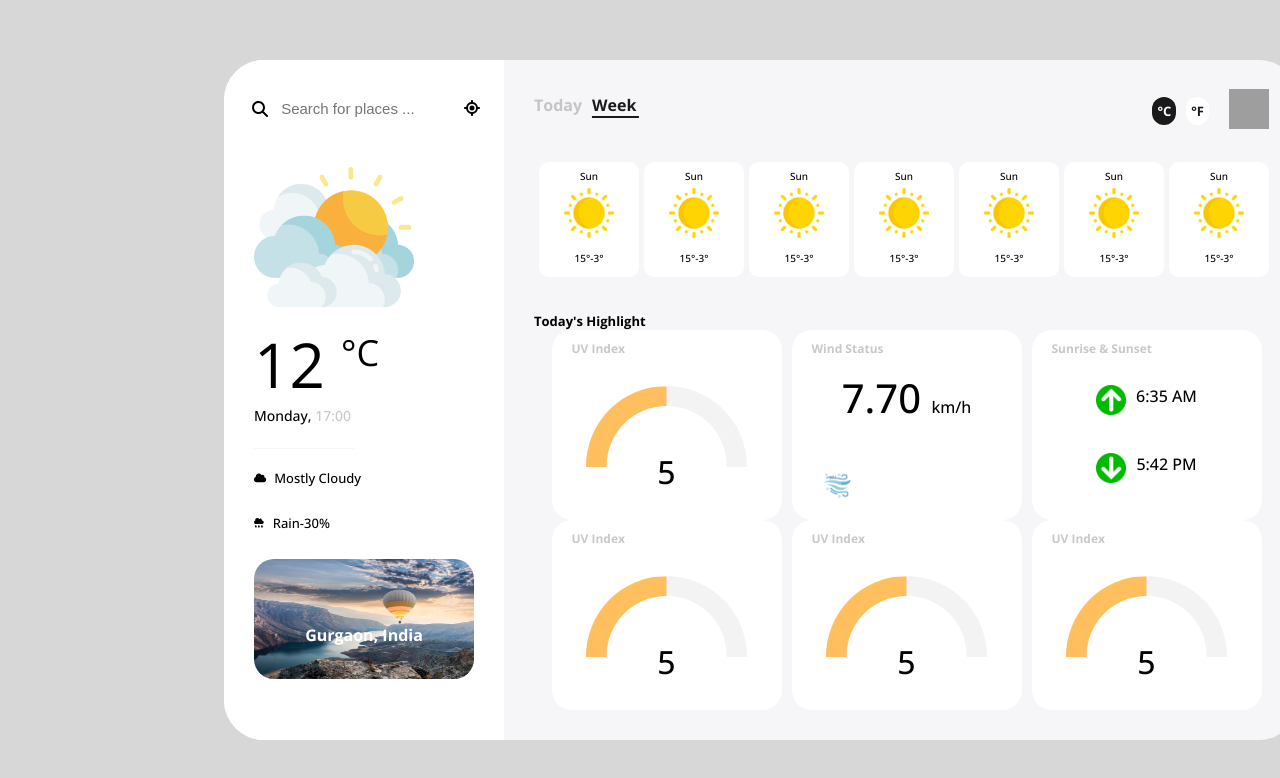
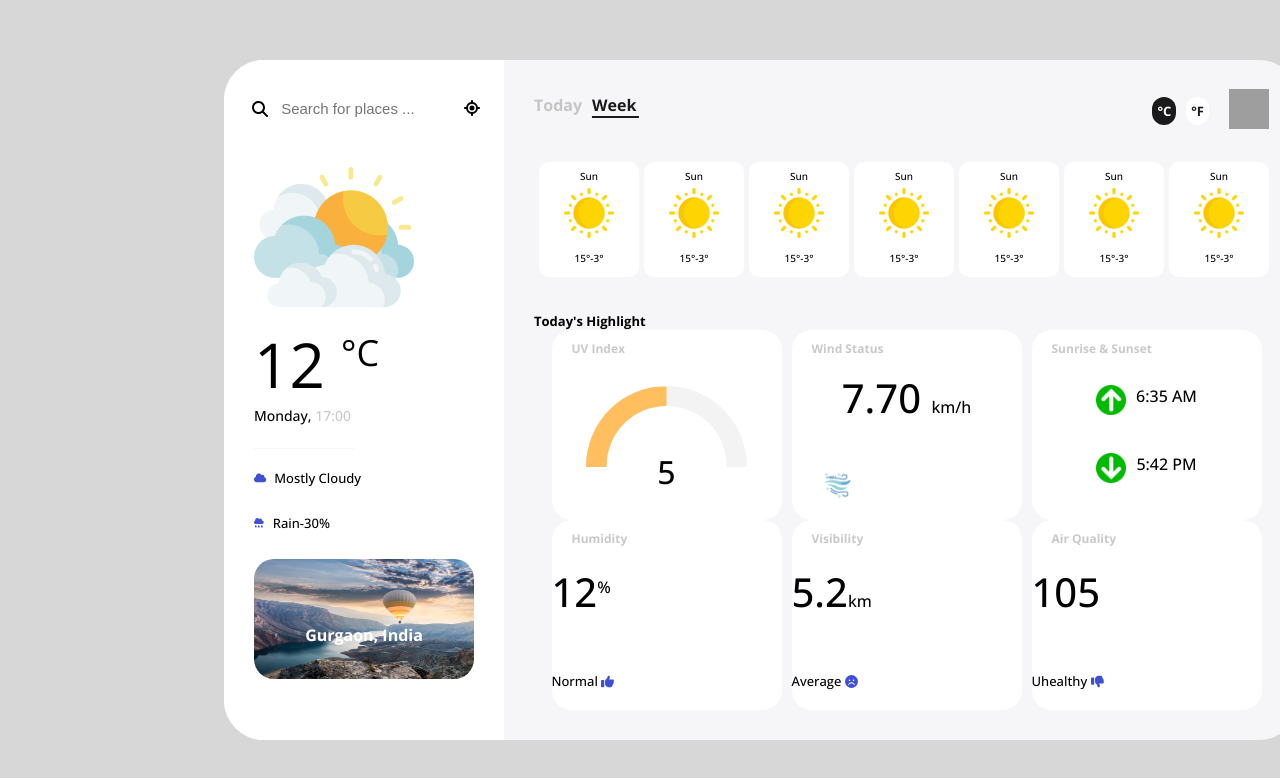
Before and after one commit to vishwajeet161/Angular-basic-projects, an Angular app in the folder weather-app/: page / in a window 1280 px wide. Shown: the top 778 px of the page. Built offline with nearby package versions, Linux system fonts and the light colour scheme; grey boxes are pictures that could not be loaded.

Commit message:
Completed the UI part of this project by completing right-container UI part **Still some CSS changes needed**

```diff
--- a/weather-app/src/app/left-container/left-container.component.html
+++ b/weather-app/src/app/left-container/left-container.component.html
@@ -13,11 +13,11 @@
         <div class="dividing-line"></div>
         <div class="left-container-other-details">
             <div class="left-container-temp-summary">
-                <div class="left-container-temp-summary-phrase-img"><fa-icon class="fa-xs" [icon]="faCloud"></fa-icon></div>
+                <div class="left-container-temp-summary-phrase-img"><fa-icon class="fa-xs" [icon]="faCloud" style="color: #4050d2"></fa-icon></div>
                 <div class="left-container-temp-summary-value">Mostly Cloudy</div>
             </div>
             <div class="left-container-rain-stats">
-                <div class="left-container-rain-stats-img"><fa-icon class="fa-xs" [icon]="faCloudRain"></fa-icon></div>
+                <div class="left-container-rain-stats-img"><fa-icon class="fa-xs" [icon]="faCloudRain" style="color: #4050d2"></fa-icon></div>
                 <div class="left-container-rain-stats-value">Rain-30%</div>
             </div>
             <div class="left-container-location-details">
--- a/weather-app/src/app/right-container/right-container.component.html
+++ b/weather-app/src/app/right-container/right-container.component.html
@@ -144,34 +144,19 @@
             </div>
             <div class="right-container-todays-highlight-cards">
                 <div class="right-container-todays-highlight-card">
-                    <div class="right-container-todays-highlight-card-title">UV Index</div>
-                    <div class="gauge">
-                        <div class="gauge__body">
-                            <div class="gauge__fill"></div>
-                            <div class="gauge__cover"></div>
-                        </div>
-                    </div>
-                    <div class="right-container-todays-highlight-value">5</div>
+                    <div class="right-container-todays-highlight-card-title">Humidity</div>
+                    <div class="wind-status-value" style="align-self: self-start;">12<sup class="unit">%</sup></div>
+                    <div class="humidity-summary" style="align-self: self-start;">Normal <span><fa-icon class="fa-sn" [icon]="faThumbsUp" style="color: #4050d2"></fa-icon></span></div>
                 </div>
                 <div class="right-container-todays-highlight-card">
-                    <div class="right-container-todays-highlight-card-title">UV Index</div>
-                    <div class="gauge">
-                        <div class="gauge__body">
-                            <div class="gauge__fill"></div>
-                            <div class="gauge__cover"></div>
-                        </div>
-                    </div>
-                    <div class="right-container-todays-highlight-value">5</div>
+                    <div class="right-container-todays-highlight-card-title">Visibility</div>
+                    <div class="wind-status-value" style="align-self: self-start;">5.2<span class="unit">km</span></div>
+                    <div class="humidity-summary" style="align-self: self-start;">Average <span><fa-icon class="fa-sn" [icon]="faFaceFrown" style="color: #4050d2"></fa-icon></span></div>
                 </div>
                 <div class="right-container-todays-highlight-card">
-                    <div class="right-container-todays-highlight-card-title">UV Index</div>
-                    <div class="gauge">
-                        <div class="gauge__body">
-                            <div class="gauge__fill"></div>
-                            <div class="gauge__cover"></div>
-                        </div>
-                    </div>
-                    <div class="right-container-todays-highlight-value">5</div>
+                    <div class="right-container-todays-highlight-card-title">Air Quality</div>
+                    <div class="wind-status-value" style="align-self: self-start;">105</div>
+                    <div class="humidity-summary" style="align-self: self-start;">Uhealthy <span><fa-icon class="fa-sn" [icon]="faThumbsDown" style="color: #4050d2"></fa-icon></span></div>
                 </div>
             </div>
         </div>
--- a/weather-app/src/app/right-container/right-container.component.scss
+++ b/weather-app/src/app/right-container/right-container.component.scss
@@ -373,3 +373,9 @@
     font-weight: 500;
     font-size: 16px;
 }
+
+.humidity-summary{
+    font-size: small;
+    font-weight: 500;
+    margin-bottom: 20px;
+}
--- a/weather-app/src/app/right-container/right-container.component.ts
+++ b/weather-app/src/app/right-container/right-container.component.ts
@@ -1,13 +1,26 @@
 import { NgIf } from '@angular/common';
 import { Component } from '@angular/core';
+import { faThumbsUp } from '@fortawesome/free-solid-svg-icons';
+import { faThumbsDown } from '@fortawesome/free-solid-svg-icons';
+import { FontAwesomeModule } from '@fortawesome/angular-fontawesome';
+import { faFaceSmile } from '@fortawesome/free-solid-svg-icons';
+import { faFaceFrown } from '@fortawesome/free-solid-svg-icons';
+
+
 
 @Component({
   selector: 'app-right-container',
-  imports: [NgIf],
+  imports: [NgIf, FontAwesomeModule],
   templateUrl: './right-container.component.html',
   styleUrl: './right-container.component.scss'
 })
 export class RightContainerComponent {
+  //variables for thumbs up and thumbs down icons face smile and face frowned
+  faThumbsUp: any  = faThumbsUp;
+  faThumbsDown: any  = faThumbsDown;
+  faFaceSmile: any = faFaceSmile;
+  faFaceFrown: any = faFaceFrown;
+
   //variables to control tabs
   today:boolean = false;
   week:boolean = true;
```
